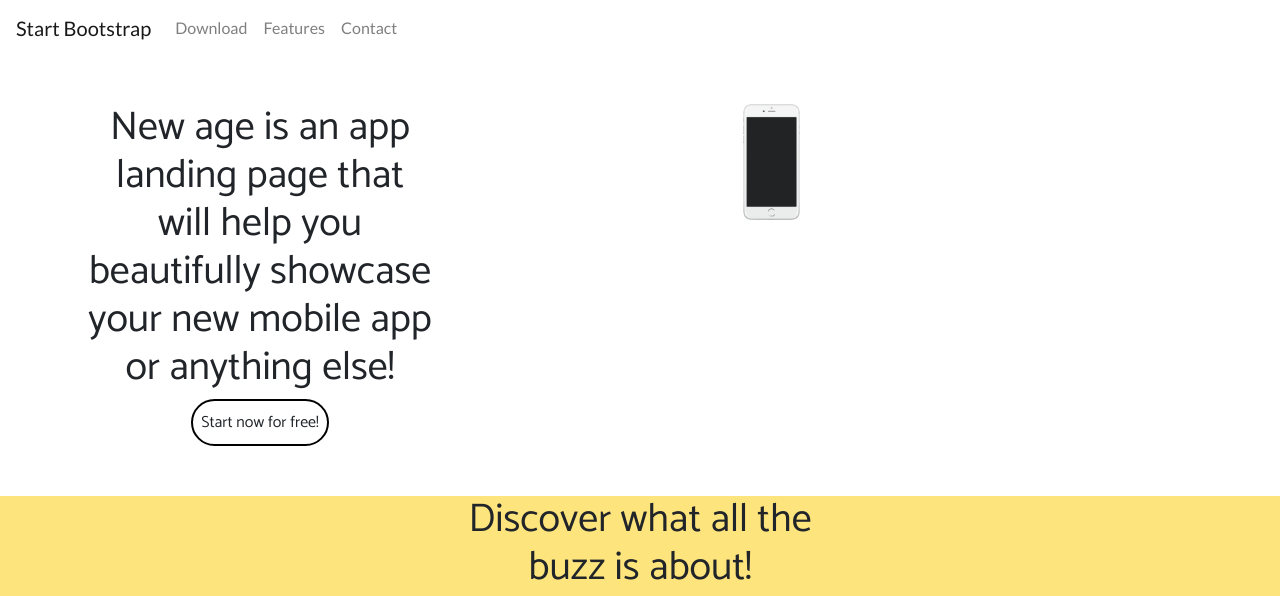
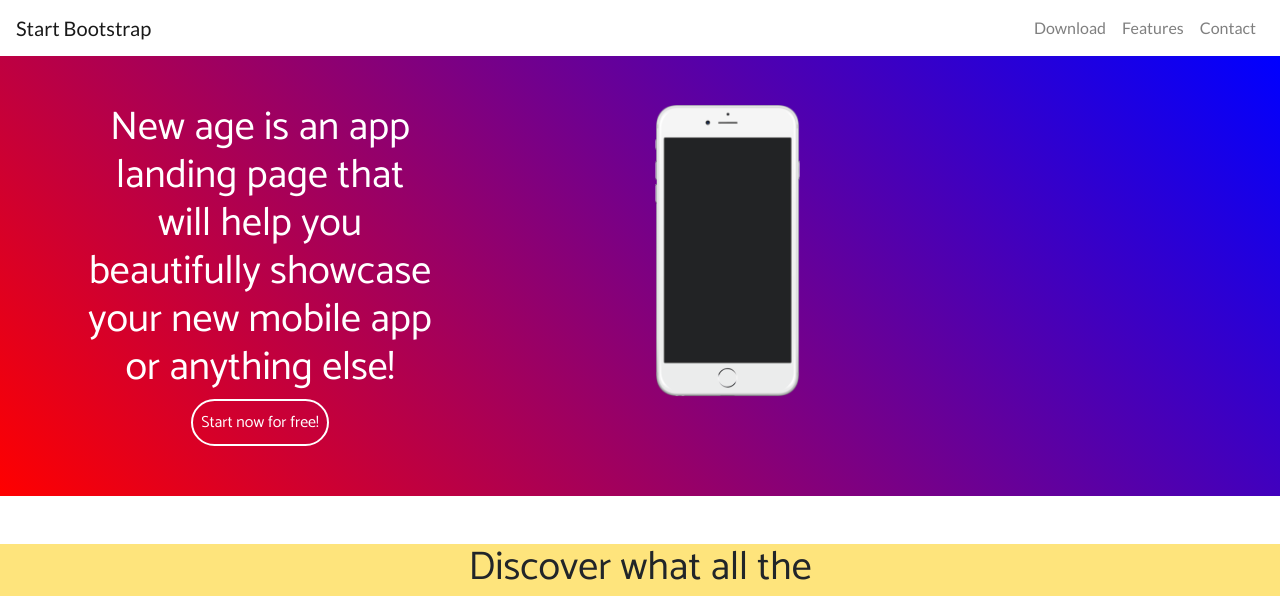
Before and after one commit to juli59/bs-sitebuild, a plain HTML site: page index.html in a window 1280 px wide. Shown: the top 596 px of the page. Drawn offline with nearby package versions, Linux system fonts and the light colour scheme; files whose address does not match are found by name; a web font is replaced by a local one.

Commit message:
bs-sitebuild

```diff
--- a/css/main.css
+++ b/css/main.css
@@ -56,13 +56,26 @@ nav {
       border: 2px solid #ffffff;
       border-radius: 25px;
   }
-  .linear {
-    background: linear-gradient(#e66465, #9198e5);
-    background-image: url("img/bg-pattern.png");
-  background-repeat: repeat-y;
+  #upper-information {
+   /* background-image: url("/img/bg-pattern.png");  */
+   background-repeat: repeat;
+  color: #ffffff;
+  background: linear-gradient(45deg, red, blue);
+
   }
-  .bordera {
-    border: 2px solid rgb(0, 0, 0);
+
+  #bordera {
+    border: 2px solid #ffffff;
     border-radius: 25px;
 
   }
+  #bordera:hover {
+      background-color:yellow;
+      transition: 0.3s;
+  }
+  #startBootstrap:hover {
+    color: #ffffff;
+  }
+  #startbootstrap {
+      color: rgb(128, 128, 128);
+  }
--- a/index.html
+++ b/index.html
@@ -15,13 +15,13 @@
 
 <body class="d-flex flex-column min-vh-100">
   <nav class="navbar sticky-top navbar-expand-md navbar-light bg-white">
-    <a class="navbar-brand " href="#">Start Bootstrap</a>
+    <a id="startBootstrap" class="navbar-brand " href="#">Start Bootstrap</a>
     <button class="navbar-toggler" type="button" data-toggle="collapse" data-target="#navbarNavAltMarkup"
       aria-controls="navbarNavAltMarkup" aria-expanded="false" aria-label="Toggle navigation">
       <span class="navbar-toggler-icon">Menu</span>
     </button>
     <div class="collapse navbar-collapse" id="navbarNavAltMarkup">
-      <div class="navbar-nav">
+      <div class="navbar-nav ml-auto">
 
         <a class="nav-link ml-auto " href="#">Download</a>
         <a class="nav-link ml-auto" href="#">Features</a>
@@ -35,19 +35,24 @@
   </header>
   <main>
 
-  </main>
-  <section class="py-5">
+
+    <section id="upper-information" class="py-5">
       <div class="container">
-      <div class="linear row text-center">
-        <div class="col-md-4">
-         <h1>New age is an app landing page that will help you beautifully showcase your new mobile app or anything else!<br><small class="bordera p-2 h6">Start now for free!</small></h1>
+        <div class="row">
+
+          <div class="col-md-4 text-center">
+            <h1>New age is an app landing page that will help you beautifully showcase your new mobile app or anything
+              else!<br><small id="bordera" class="p-2 h6">Start now for free!</small></h1>
           </div>
-        <div class="col-md-4">
-          <img class="d-flex col-md-3 ml-auto" src="img/phone.png" alt="phone">
+          <div class="col-md-4 text-center">
+            <img class="d-flex col-md-6 ml-auto" src="/img/phone.png" alt="phone">
           </div>
 
         </div>
       </div>
+
+    </section>
+
 
 
     <section class="py-5">
@@ -68,13 +73,15 @@
       <div class="container">
         <div class="row">
           <div class="col-12 d-flex text-center">
-            <h1>Unlimited features, Unlimited fun</h1></div>
+            <h1>Unlimited features, Unlimited fun</h1>
+          </div>
           <div class="col-12 d-flex text-center">
             <h4>Check out, what you can do with this app theme!</h4>
           </div>
           <!-- <div class="col-lg-12 col-md-6 col-xl-3"> -->
           <div class="row">
-              <img class=" col-md-3" src="img/phone.png" alt="phone"></div>
+            <img class=" col-md-3" src="img/phone.png" alt="phone">
+          </div>
           <!-- <div class="col-lg-12 col-md-6 col-xl-3"> -->
           <div class="row">
             <div class="flex-wrap col-md-3 text-center">
@@ -116,7 +123,9 @@
           <div class="containerImage">
 
             <img src="img/bg-cta.jpg" alt="phoning" style="width:100%;">
-          <div class="centered"><h1>Stop waiting.<br>Start building. <br><small class="border p-2 h6">Let's get started!</small></h1></div>
+            <div class="centered">
+              <h1>Stop waiting.<br>Start building. <br><small class="border p-2 h6">Let's get started!</small></h1>
+            </div>
 
 
 
@@ -133,16 +142,18 @@
       </div>
 
   </section>
+  </main>
   <footer class="py-5 text-white text-center bg-dark">
     <div class="container">
       <div class="row">
-        <div class="col-md-6 offset-md-3 justify-content-center">
+        <div class="col-md-6 offset-md-3 mr-auto text-center">
 
           <h3 class="font-weight-normal"> Your website 2018. All rights reserved</h3>
         </div>
+      </div>
       <div class="row">
-          <div class="col-md- justify-content-center">
-            <nav class="nav justify-content-center justify-content-md-start">
+        <div class="col-md-6 offset-md-3 mr-auto text-center">
+          <nav class="nav justify-content-center">
             <a href="" class="text-white mr-2" data-toggle="tooltip" data-placement="top" title="Facebook">
               <i class="fab fa-facebook-square fa-3x" aria-hidden="true"></i>
               <span class=sr-only>Link a cég Facebook oldalára</span>
@@ -157,13 +168,13 @@
               <span class=sr-only>Link a cég Linkedin oldalára</span>
             </a>
           </nav>
-          </div>
+
         </div>
       </div>
     </div>
   </footer>
 
-
+<script src="main.js"></script>
   <script src="https://code.jquery.com/jquery-3.5.1.slim.min.js"
     integrity="sha384-DfXdz2htPH0lsSSs5nCTpuj/zy4C+OGpamoFVy38MVBnE+IbbVYUew+OrCXaRkfj"
     crossorigin="anonymous"></script>
--- /dev/null
+++ b/main.js
@@ -0,0 +1 @@
+navigation = document.querySelector('')
```
Also changed, not shown: img/mobilphone.png (added). Lines whose indentation alone changed are shown as unchanged.
